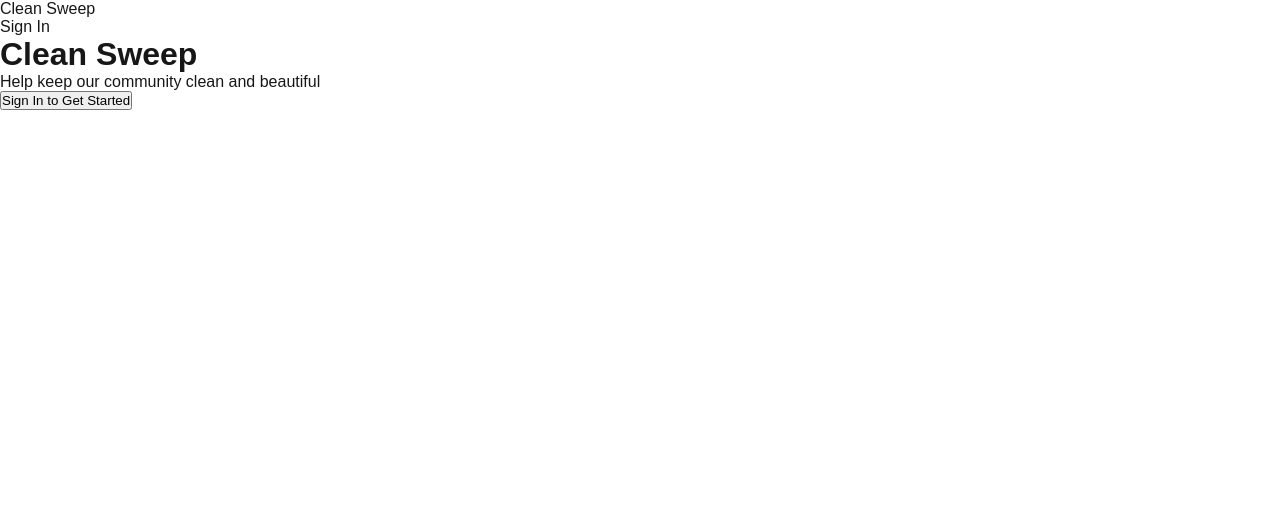
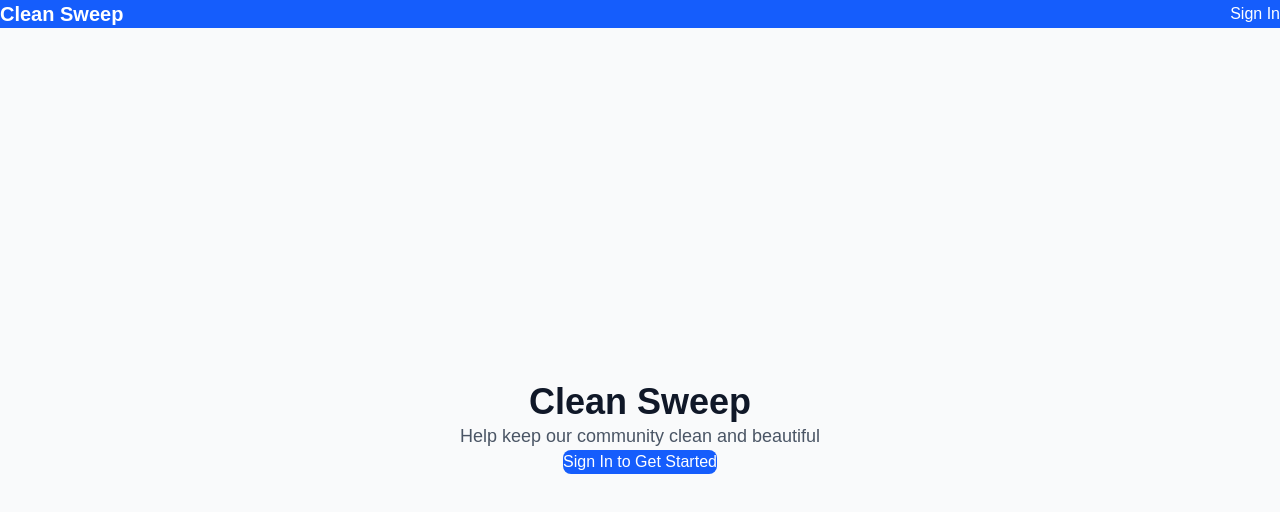
Before and after one commit to paulgasbarra/clean-sweep, a Next.js app: page / in a window 1280 px wide. Shown: the top 512 px of the page. Built offline with nearby package versions, Linux system fonts and the light colour scheme; no server answers.

Commit message:
bugfix: adding in tailwind

```diff
--- a/package.json
+++ b/package.json
@@ -9,6 +9,8 @@
     "lint": "next lint"
   },
   "dependencies": {
+    "@tailwindcss/cli": "^4.0.7",
+    "@tailwindcss/postcss": "^4.0.7",
     "firebase": "^11.3.1",
     "next": "15.1.7",
     "react": "^19.0.0",
@@ -19,8 +21,11 @@
     "@types/node": "^20",
     "@types/react": "^19",
     "@types/react-dom": "^19",
+    "autoprefixer": "^10.4.20",
     "eslint": "^9",
     "eslint-config-next": "15.1.7",
+    "postcss": "^8.5.3",
+    "tailwindcss": "^4.0.7",
     "typescript": "^5"
   }
 }
--- /dev/null
+++ b/postcss.config.mjs
@@ -0,0 +1,6 @@
+const config = {
+  plugins: {
+    "@tailwindcss/postcss": {},
+  },
+};
+export default config;
--- a/src/app/globals.css
+++ b/src/app/globals.css
@@ -1,3 +1,5 @@
+@import "tailwindcss";
+
 :root {
   --background: #ffffff;
   --foreground: #171717;
```
Also changed, not shown: 1 other file (tests, documents, lock files or other folders).
